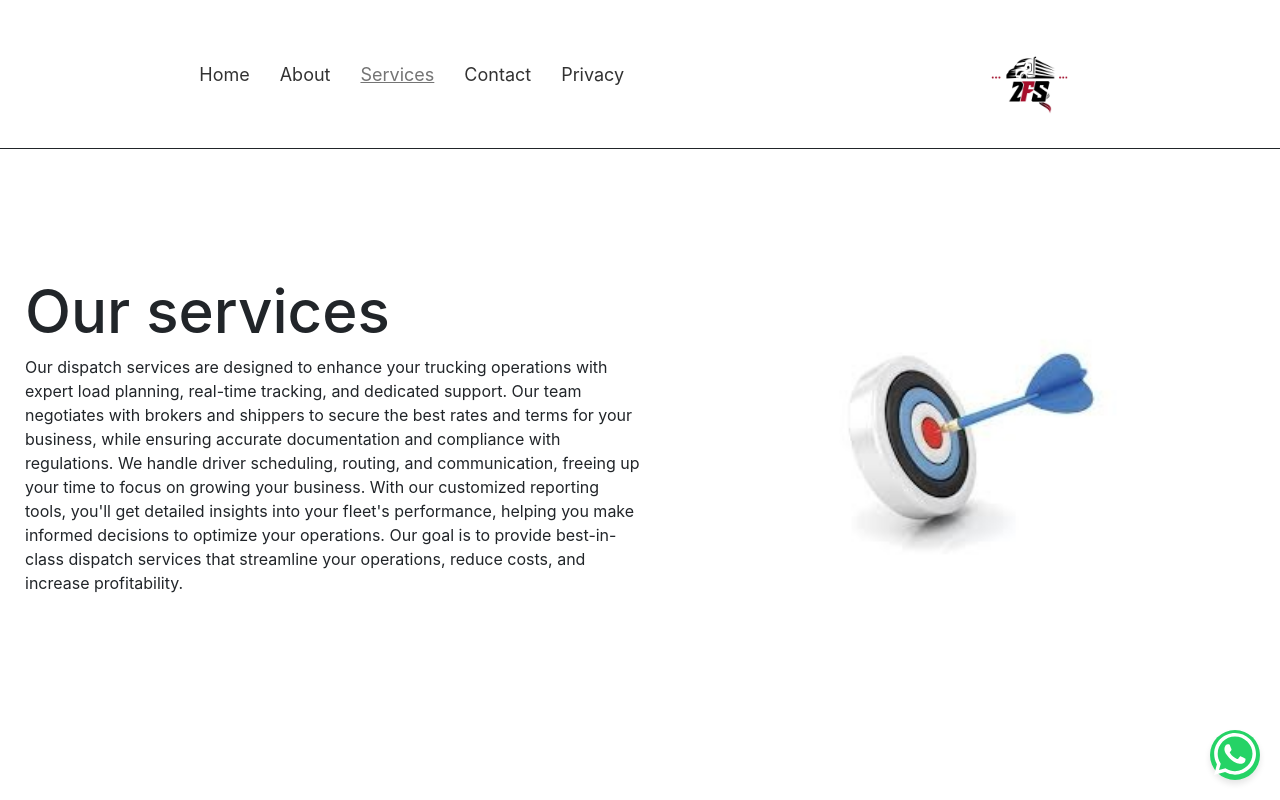
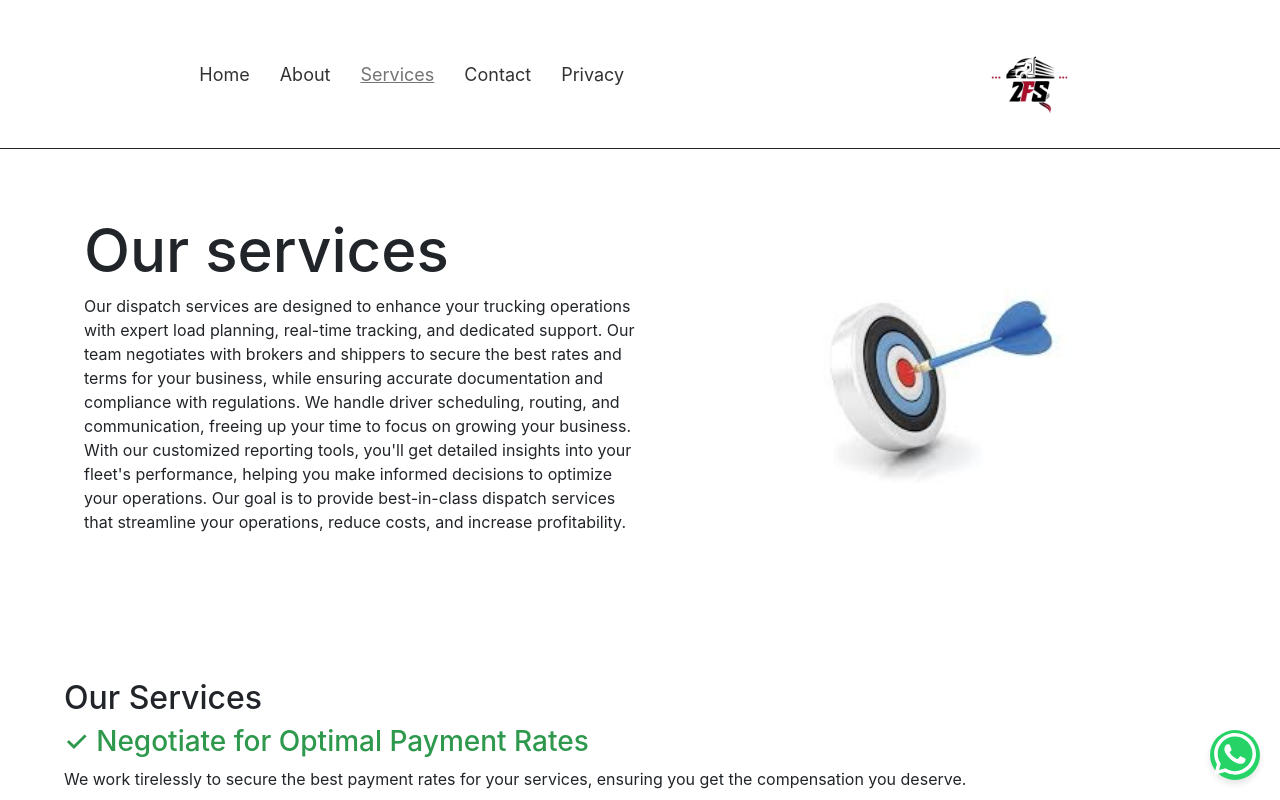
Before and after one commit to Zubi-pro/Dispatch-website, a React (Vite) app: page /service in a window 1280 px wide. Shown: the top 800 px of the page. Built offline with nearby package versions, Linux system fonts and the light colour scheme.

Commit message:
Update Service.jsx

```diff
--- a/components/Service.jsx
+++ b/components/Service.jsx
@@ -4,7 +4,7 @@ import ServiceList from './ServiceList'
 const Services = () => {
     return (
         <>
-            <section style={{ "padding": "50px 5px" }} className="section">
+            <section style={{ "padding": "5px 5%" }} className="section">
                 <div className="text">
                     <h1 style={{ "fontSize": "60px" }}>Our services</h1>
                     <p>
```
